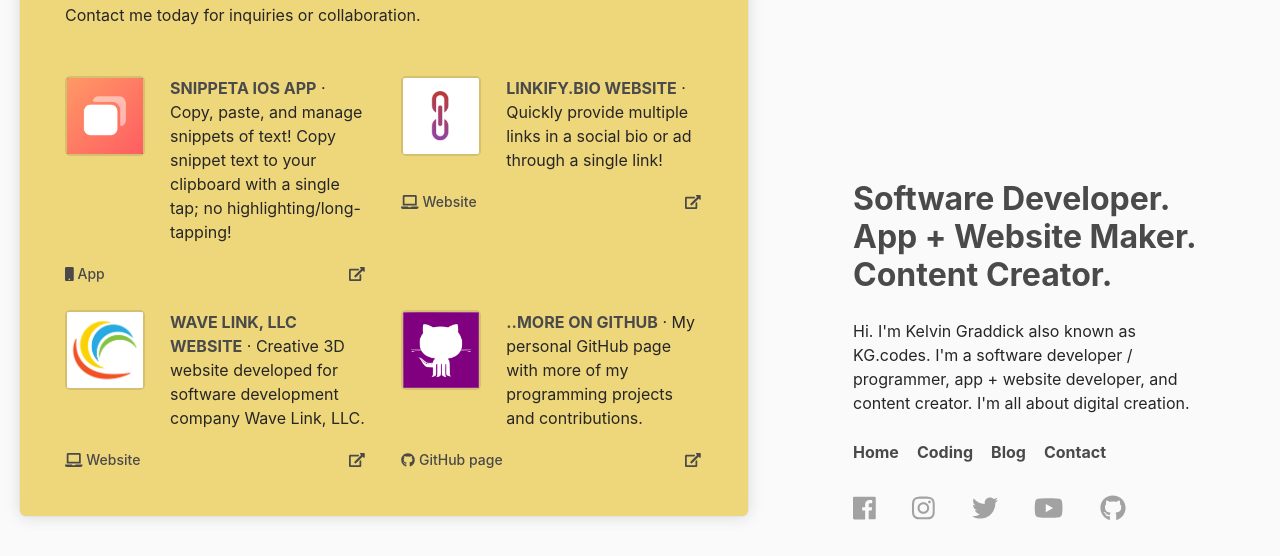
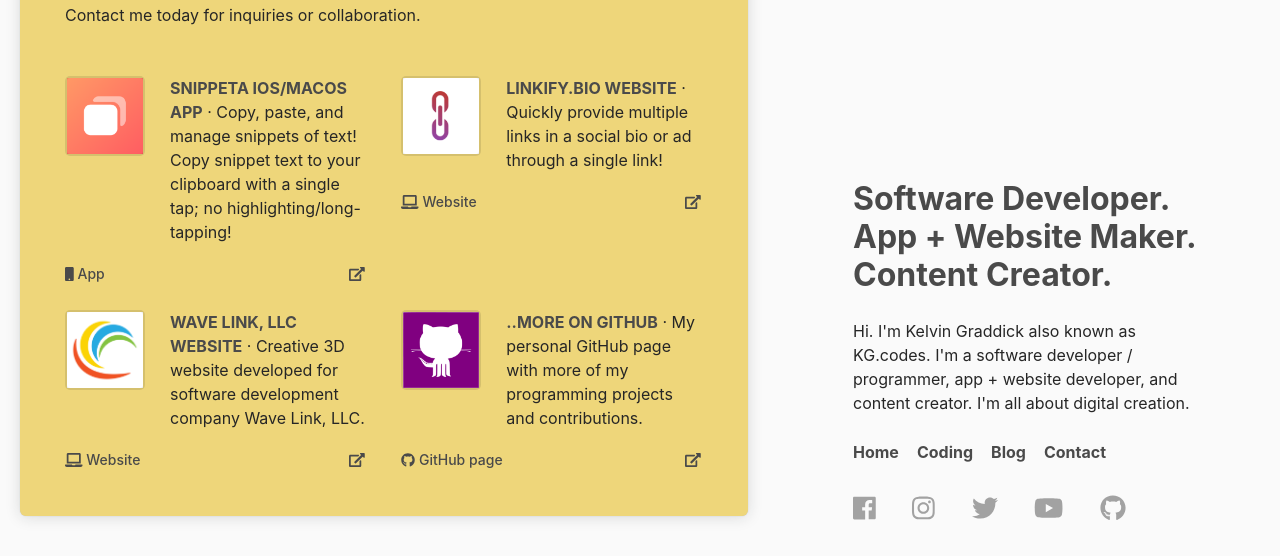
Before and after one commit to kelvingraddick/KG.codes-website, a PHP site: page /coding/ in a window 1280 px wide. Shown: the part 162-718 px from the top of the page. Run offline with PHP 8.4, Linux system fonts and the light colour scheme; data that the repository does not hold is empty; some libraries are stand-ins or nearby versions.

Commit message:
Updating messaging around Snippeta

```diff
--- a/coding/index.php
+++ b/coding/index.php
@@ -42,7 +42,7 @@
                             </td>
                             <td>
                                 <div class="page_block_description">
-                                    <b>SNIPPETA IOS APP</b> &middot; Copy, paste, and manage snippets of text! Copy snippet text to your clipboard with a single tap; no highlighting/long-tapping!
+                                    <b>SNIPPETA IOS/MACOS APP</b> &middot; Copy, paste, and manage snippets of text! Copy snippet text to your clipboard with a single tap; no highlighting/long-tapping!
                                 </div>
                             </td>
                         </tr>
--- a/index.php
+++ b/index.php
@@ -55,7 +55,7 @@
                                             <tr>
                                                 <td>
                                                     <div class="card_header_title">
-                                                        Snippeta &middot; iOS app
+                                                        Snippeta &middot; iOS/macOS app
                                                     </div>
                                                     <div class="card_header_description">
                                                         Copy, manage, and paste snippets of text to your clipboard with a single tap; no highlighting/long-tapping!
```
